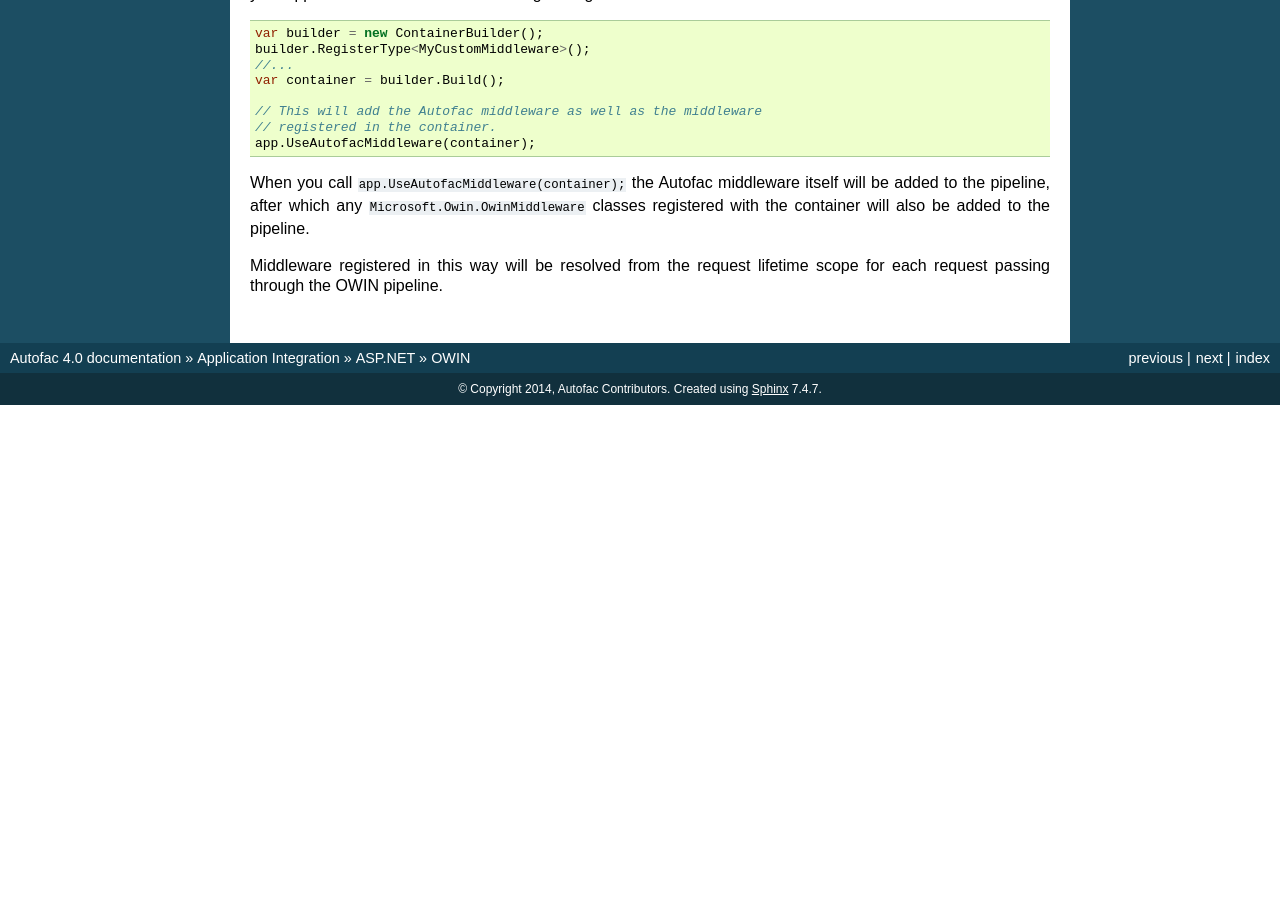
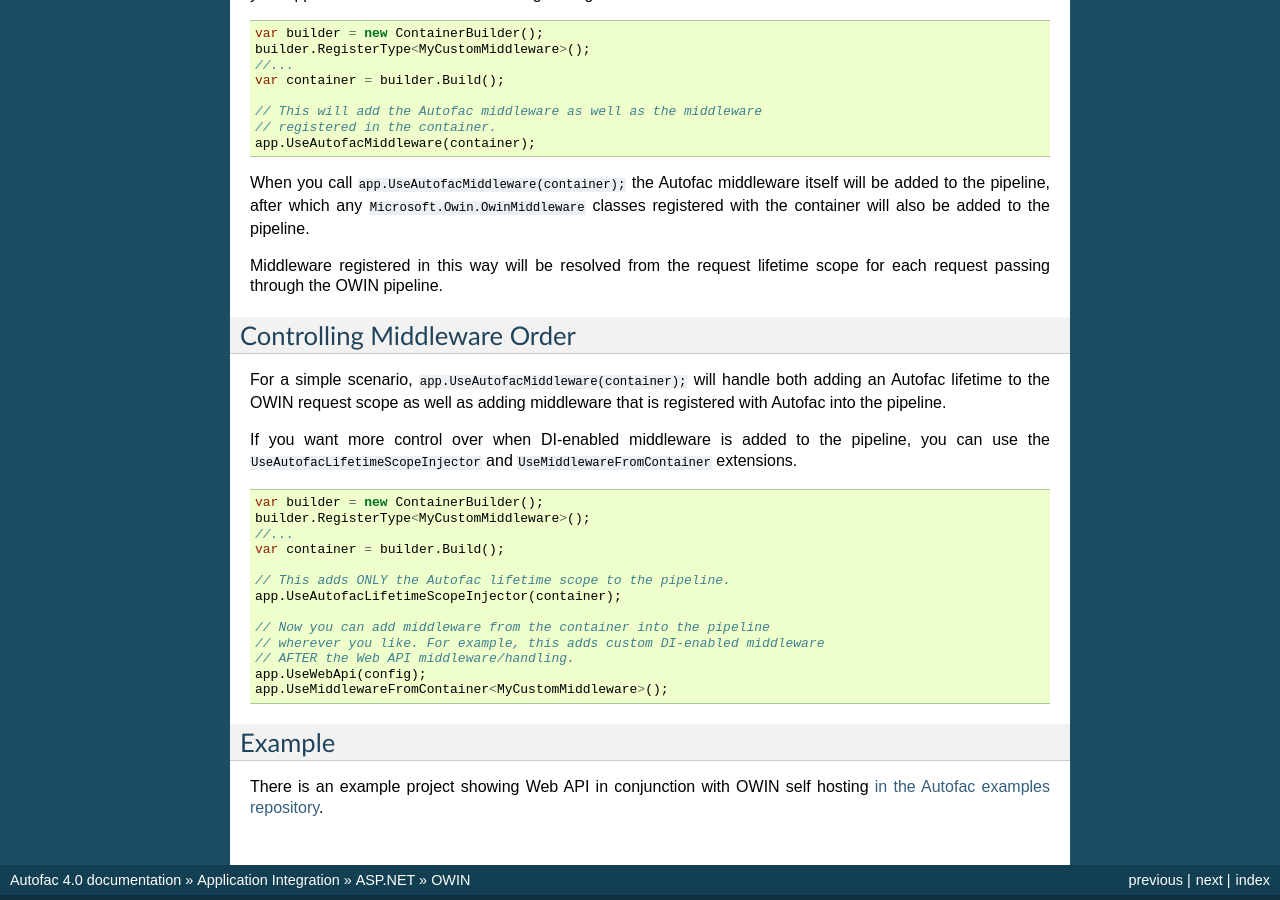
Before and after one commit to autofac/Documentation, a Sphinx documentation site: the page built from docs/integration/owin.rst, in a window 1280 px wide and 900 px high, scrolled down 1011 px. Built offline with Sphinx 7.4.7, drawn with Linux system fonts in a browser that asks for light colours; before the commit the page ends 1416 px from its top, so only the background shows below that; some of the changed text lies outside the part shown.

Commit message:
Updated links to example repository.

```diff
--- a/docs/integration/aspnetcore.rst
+++ b/docs/integration/aspnetcore.rst
@@ -109,3 +109,8 @@
 * **No manual controller registration.** You used to be required to register all of your controllers with Autofac so DI would work. The ASP.NET Core framework now automatically passes all controllers through service resolution so you don't have to do that.
 * **No extensions for invoking middleware via dependency injection.** The :doc:`OWIN integration <owin>` had extensions like ``UseAutofacMiddleware()`` to allow DI into middleware. This happens automatically now through a combination of `auto-injected constructor parameters and dynamically resolved parameters to the Invoke method of middleware <http://docs.asp.net/en/latest/fundamentals/middleware.html>`_. The ASP.NET Core framework takes care of it all.
 * **MVC and Web API are one thing.** There used to be different ways to hook into DI based on whether you were using MVC or Web API. These two things are combined in ASP.NET Core so there's only one dependency resolver to set up, only one configuration to maintain.
+
+Example
+=======
+
+There is an example project showing ASP.NET Core integration `in the Autofac examples repository <https://github.com/autofac/Examples/tree/master/src/AspNetCoreExample>`_.
--- a/docs/integration/mvc.rst
+++ b/docs/integration/mvc.rst
@@ -340,7 +340,7 @@
 
 The :doc:`per-request lifetime scope <../faq/per-request-scope>` topic outlines strategies for testing and troubleshooting per-request-scope components.
 
-Example Implementation
-======================
+Example
+=======
 
-`The Autofac source <https://github.com/autofac/Autofac>`_ contains a demo web application project called ``Remember.Web``. It demonstrates many of the aspects of MVC that Autofac is used to inject.
+There is an example project showing ASP.NET MVC integration `in the Autofac examples repository <https://github.com/autofac/Examples/tree/master/src/MvcExample>`_.
--- a/docs/integration/owin.rst
+++ b/docs/integration/owin.rst
@@ -59,3 +59,31 @@
 When you call ``app.UseAutofacMiddleware(container);`` the Autofac middleware itself will be added to the pipeline, after which any ``Microsoft.Owin.OwinMiddleware`` classes registered with the container will also be added to the pipeline.
 
 Middleware registered in this way will be resolved from the request lifetime scope for each request passing through the OWIN pipeline.
+
+Controlling Middleware Order
+============================
+
+For a simple scenario, ``app.UseAutofacMiddleware(container);`` will handle both adding an Autofac lifetime to the OWIN request scope as well as adding middleware that is registered with Autofac into the pipeline.
+
+If you want more control over when DI-enabled middleware is added to the pipeline, you can use the ``UseAutofacLifetimeScopeInjector`` and ``UseMiddlewareFromContainer`` extensions.
+
+.. sourcecode:: csharp
+
+    var builder = new ContainerBuilder();
+    builder.RegisterType<MyCustomMiddleware>();
+    //...
+    var container = builder.Build();
+
+    // This adds ONLY the Autofac lifetime scope to the pipeline.
+    app.UseAutofacLifetimeScopeInjector(container);
+
+    // Now you can add middleware from the container into the pipeline
+    // wherever you like. For example, this adds custom DI-enabled middleware
+    // AFTER the Web API middleware/handling.
+    app.UseWebApi(config);
+    app.UseMiddlewareFromContainer<MyCustomMiddleware>();
+
+Example
+=======
+
+There is an example project showing Web API in conjunction with OWIN self hosting `in the Autofac examples repository <https://github.com/autofac/Examples/tree/master/src/WebApiExample.OwinSelfHost>`_.
--- a/docs/integration/webapi.rst
+++ b/docs/integration/webapi.rst
@@ -357,3 +357,8 @@
 When unit testing an ASP.NET Web API app that uses Autofac where you have ``InstancePerRequest`` components registered, you'll get an exception when you try to resolve those components because there's no HTTP request lifetime during a unit test.
 
 The :doc:`per-request lifetime scope <../faq/per-request-scope>` topic outlines strategies for testing and troubleshooting per-request-scope components.
+
+Example
+=======
+
+There is an example project showing Web API in conjunction with OWIN self hosting `in the Autofac examples repository <https://github.com/autofac/Examples/tree/master/src/WebApiExample.OwinSelfHost>`_.
```
Also changed, not shown: docs/advanced/multitenant.rst (+7 -0 lines), docs/integration/wcf.rst (+4 -3 lines).
